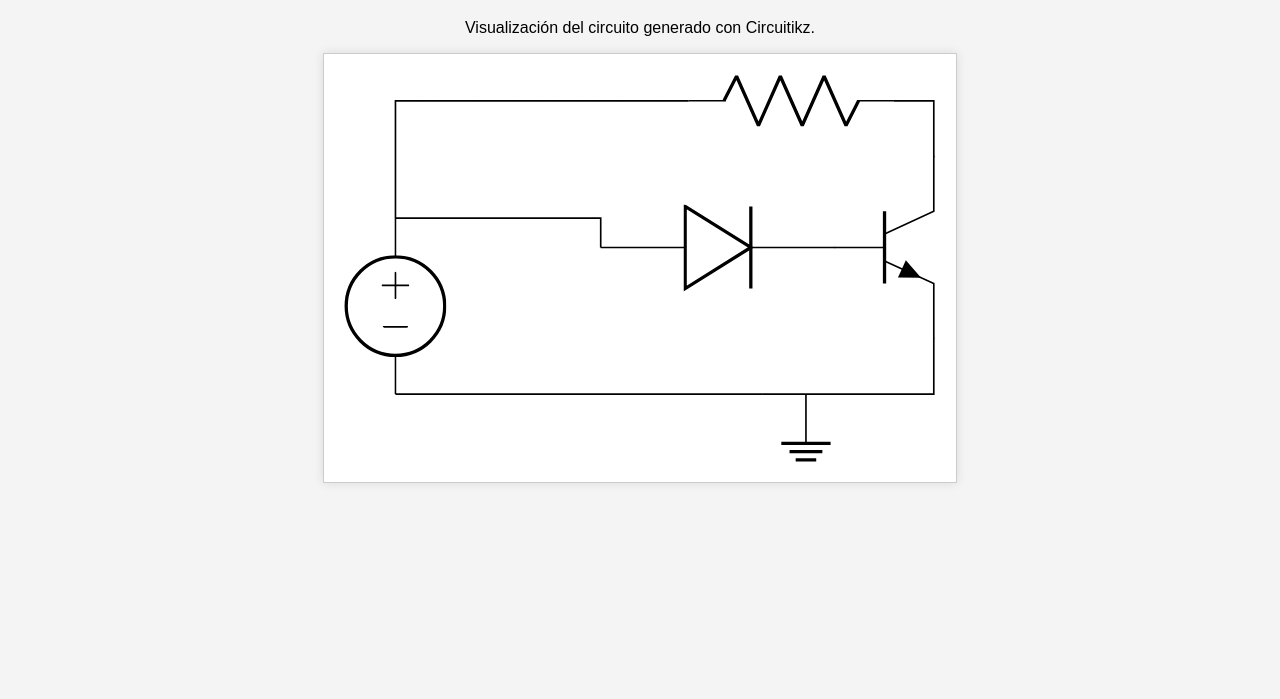
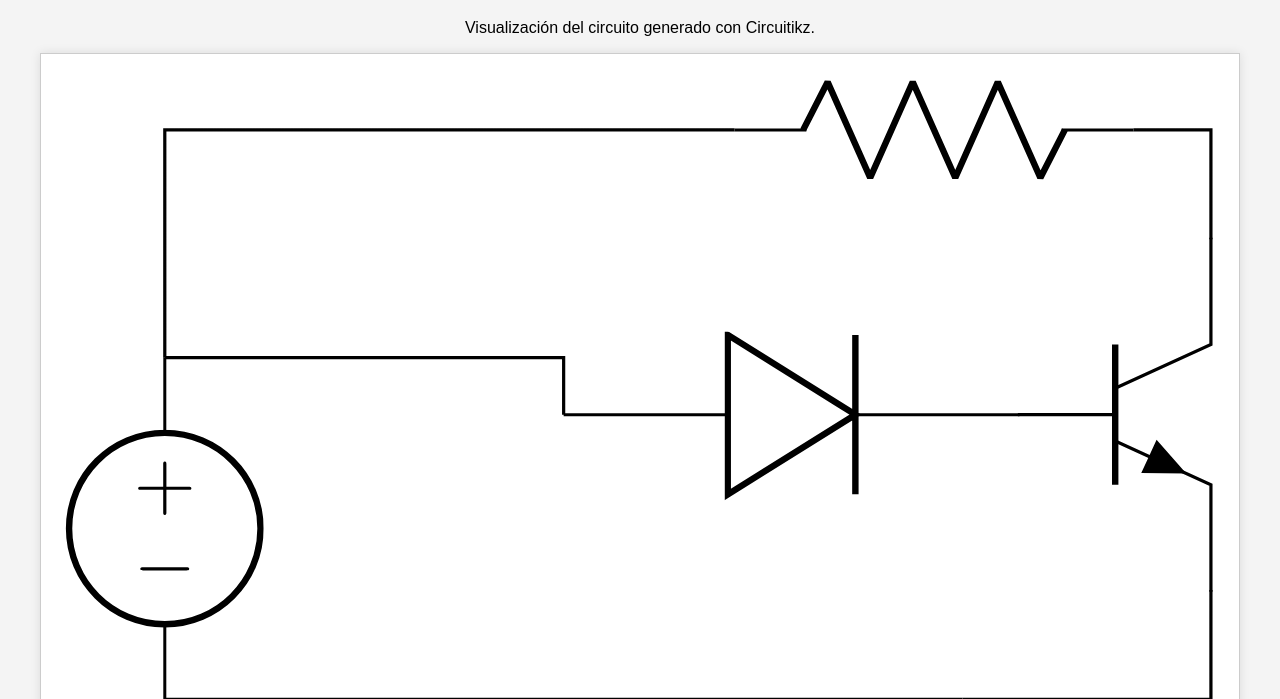
Before and after one commit to asaizvela/mi-circuito, a plain HTML site: page index.html in a window 1280 px wide. Shown: the part 101-800 px from the top of the page. Drawn offline with Linux system fonts and the light colour scheme.

Commit message:
Update index.html

```diff
--- a/index.html
+++ b/index.html
@@ -23,6 +23,6 @@
 <body>
     <h1>Ejemplo de Circuito</h1>
     <p>Visualización del circuito generado con Circuitikz.</p>
-    <img src="ejemplo.svg" alt="Circuito Electrónico" style="max-width: 50%; height: auto;" />
+    <img src="ejemplo.svg" alt="Circuito Electrónico" style="max-width: 100%; height: auto;" />
 </body>
 </html>
```
